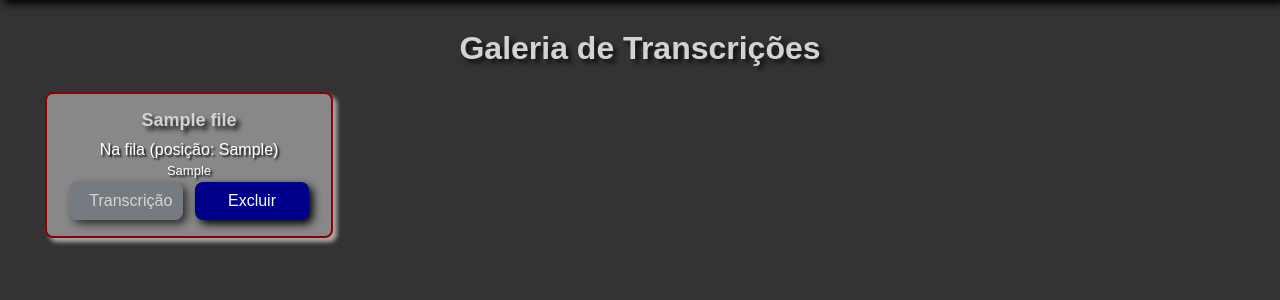
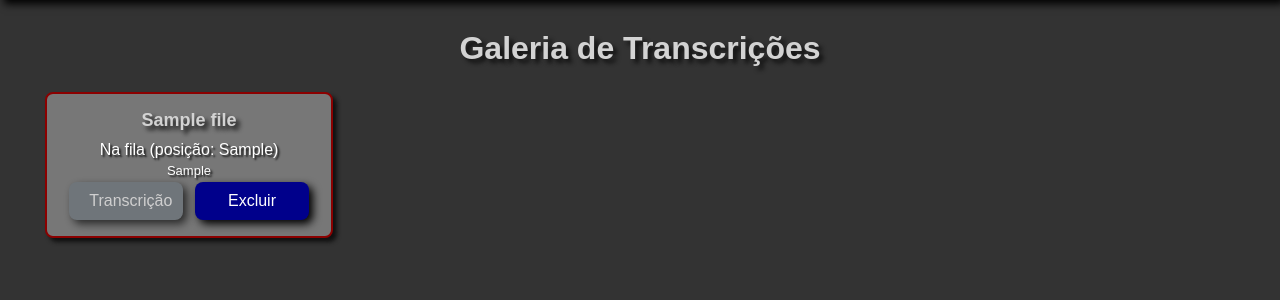
Before and after one commit to jcsidou/transcrever, a Django app: template core/templates/core/gallery.html in a window 1280 px wide, with the pointer over the restyled element. Shown: the part 68-368 px from the top of the page. Run offline with Django 5.2, Linux system fonts and the light colour scheme; tables that the repository leaves empty hold one stand-in row (values such as "Sample post"); the template is opened without the code that fills it: values that come from a table or form of the project are taken from there, most other values are stand-ins (such as "Sample title", 1, 10 or a date in 2020); data that the repository does not hold is empty.

Commit message:
bobagem CSS

```diff
--- a/core/static/styles.css
+++ b/core/static/styles.css
@@ -204,8 +204,8 @@ button.disabled:hover {
 .card:hover {
     transform: translateY(-5px) translateX(5px);
     transition: all 0.5s ease-in-out;
-    box-shadow: #aaa 4px 4px 4px;
-    background: #888;
+    box-shadow: #111 4px 4px 4px;
+    background: #777;
 }
 
 .navbar-logo {
```
